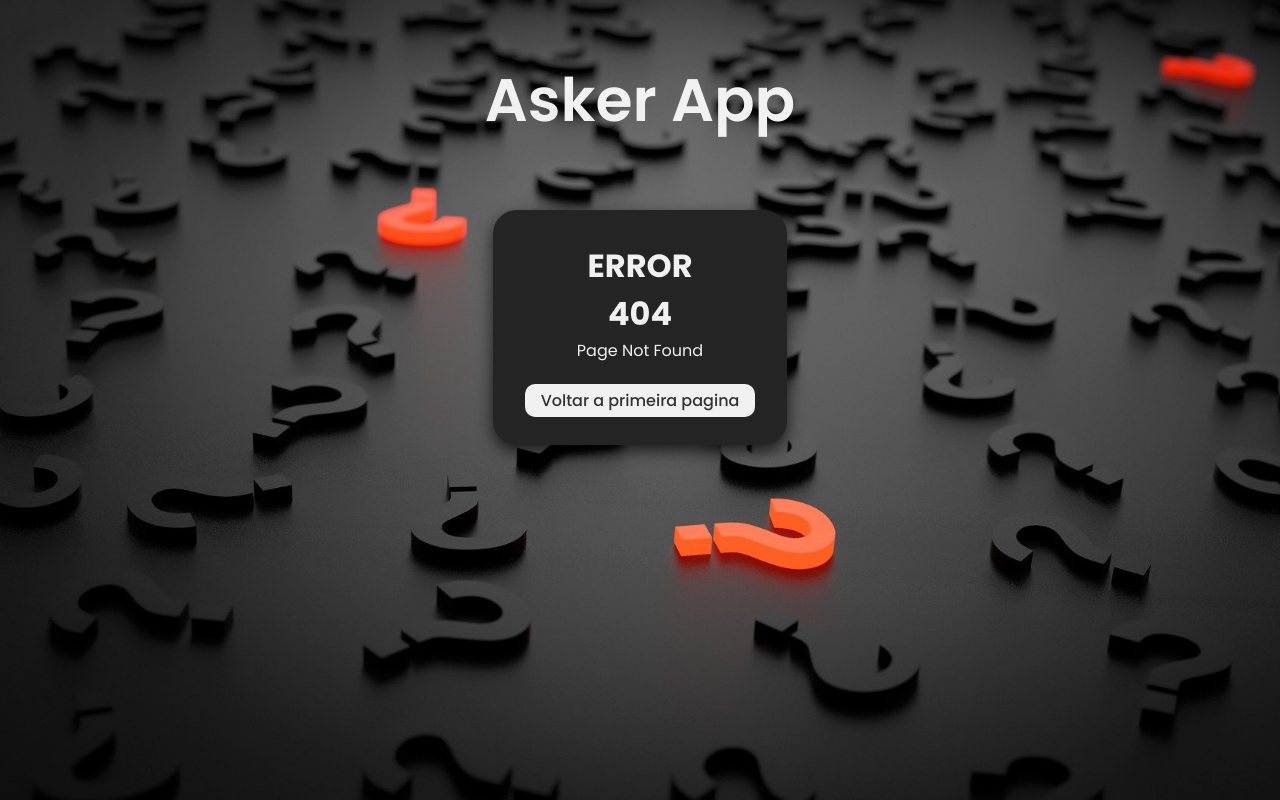
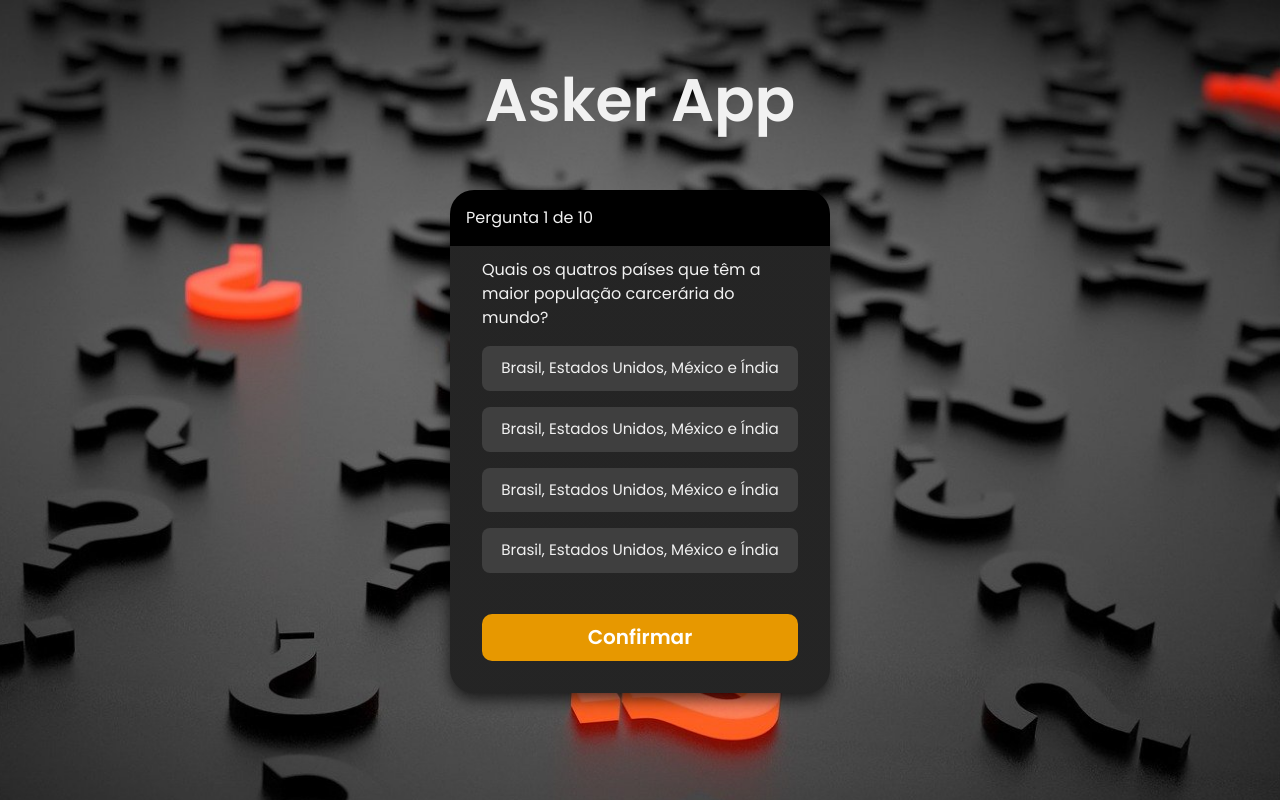
Before and after one commit to jairodoni/asker-app, a React (Vite) app: page /asks in a window 1280 px wide. Before the commit this address had no page. Shown: the top 800 px of the page. Built offline with nearby package versions, Linux system fonts and the light colour scheme; the HTML template or start-up script is replaced by a standard one.

Commit message:
Asks page styled and some adjustments

```diff
--- a/src/components/ButtonComponent/index.tsx
+++ b/src/components/ButtonComponent/index.tsx
@@ -36,6 +36,7 @@ export function ButtonComponent({ background, children, path }: ButtonComponentP
 
 const ButtonStyled = styled(Button)({
   height: "2.95rem",
+  width: "100%",
   marginTop: "1.6rem",
   padding: '4px 12px',
   textTransform: 'none',
--- a/src/components/Card/index.tsx
+++ b/src/components/Card/index.tsx
@@ -17,8 +17,8 @@ export function Card({ children }: CardProps) {
         elevation={3}
         sx={{
           maxWidth: "380px",
-          padding: 4,
-          borderRadius: 6,
+          width: "100%",
+          borderRadius: "24px",
           marginBottom: 2,
           boxShadow: "0 6px 16px rgba(0,0,0,0.7)"
         }}
--- /dev/null
+++ b/src/components/OptionCard/index.tsx
@@ -0,0 +1,19 @@
+import { Typography } from '@material-ui/core';
+import { Box } from '@material-ui/system';
+
+import styles from './styles.module.css';
+
+export function OptionCard() {
+  return (
+    <Box className={styles.container}>
+      <Typography
+        sx={{
+          fontSize: "0.95rem",
+          fontWeight: 400,
+        }}
+      >
+        Brasil, Estados Unidos, México e Índia
+      </Typography>
+    </Box>
+  );
+}
--- /dev/null
+++ b/src/components/OptionCard/styles.module.css
@@ -0,0 +1,24 @@
+.container {
+  height: 2.8rem;
+  width: 100%;
+  padding: 5px 10px;
+  border-radius: 8px;
+
+  display: flex;
+  align-items: center;
+  justify-content: center;
+
+  background: #3f3f3f;
+  color: #f1f1f1;
+
+  transition: filter 0.2s;
+}
+
+.container:hover {
+  filter: brightness(0.75);
+}
+
+.container:focus,
+.container:active {
+  border: 2px solid #f1f1f1;
+}
--- /dev/null
+++ b/src/pages/Asks.tsx
@@ -0,0 +1,52 @@
+import { Stack, Typography } from "@material-ui/core";
+import { Box } from "@material-ui/system";
+import { ButtonComponent } from "../components/ButtonComponent";
+import { Card } from "../components/Card";
+import { OptionCard } from "../components/OptionCard";
+
+import styles from "../styles/asks.module.css"
+
+export function Asks() {
+  return (
+    <Card>
+      <Box
+        sx={{
+          marginTop: "-20px",
+          position: "relative",
+          padding: 2,
+          borderRadius: "24px 24px 0 0",
+          background: "#000"
+        }}
+      >
+        <Typography>
+          Pergunta 1 de 10
+        </Typography>
+      </Box>
+      <Stack
+        direction="column"
+        alignItems="center"
+        justifyContent="flex-start"
+        spacing={2}
+        p={4}
+        sx={{
+          marginTop: "-20px",
+        }}
+      >
+        <Typography width="100%" >
+          Quais os quatros países que têm a
+          maior população carcerária do
+          mundo?
+        </Typography>
+
+        <OptionCard />
+        <OptionCard />
+        <OptionCard />
+        <OptionCard />
+        <br />
+        <ButtonComponent background="#E79800" path="/start">
+          Confirmar
+        </ButtonComponent>
+      </Stack>
+    </Card>
+  );
+}
--- a/src/pages/Start.tsx
+++ b/src/pages/Start.tsx
@@ -8,11 +8,11 @@ export function Start() {
       <Stack
         marginTop="-14px"
         direction="row"
-        justifyContent="space-between"
+        justifyContent="center"
         alignItems="baseline"
         spacing={2}
       >
-        <ButtonComponent background="#45D003" path="/">
+        <ButtonComponent background="#45D003" path="/asks">
           Start
         </ButtonComponent>
         <ButtonComponent background="#CC0000" path="/">
--- a/src/routes.tsx
+++ b/src/routes.tsx
@@ -1,8 +1,9 @@
 import { Routes, Route } from 'react-router-dom';
 
 import { Home } from './pages/Home';
+import { Start } from './pages/Start';
+import { Asks } from './pages/Asks';
 import { PageNotFound } from './pages/PageNotFound';
-import { Start } from './pages/Start';
 
 export default function RoutesList() {
   return (
@@ -10,6 +11,7 @@ export default function RoutesList() {
       <Route path="/">
         <Route index element={<Home />} />
         <Route path="/start" element={<Start />} />
+        <Route path="/asks" element={<Asks />} />
       </Route>
       <Route path="*" element={<PageNotFound />} />
     </Routes>
--- a/src/styles/global.css
+++ b/src/styles/global.css
@@ -60,8 +60,20 @@ button {
 }
 
 .backgroudImg {
-  background: url('../assets/images/background.jpg') no-repeat;
+  background: #333333 url('../assets/images/background.jpg') no-repeat center;
   background-size: cover;
   width: 100%;
   height: 100vh;
 }
+
+@media (max-width: 1400px) {
+  .backgroudImg {
+    height: 130vh;
+  }
+}
+
+@media (max-width: 800px) {
+  .backgroudImg {
+    height: 100vh;
+  }
+}
```
